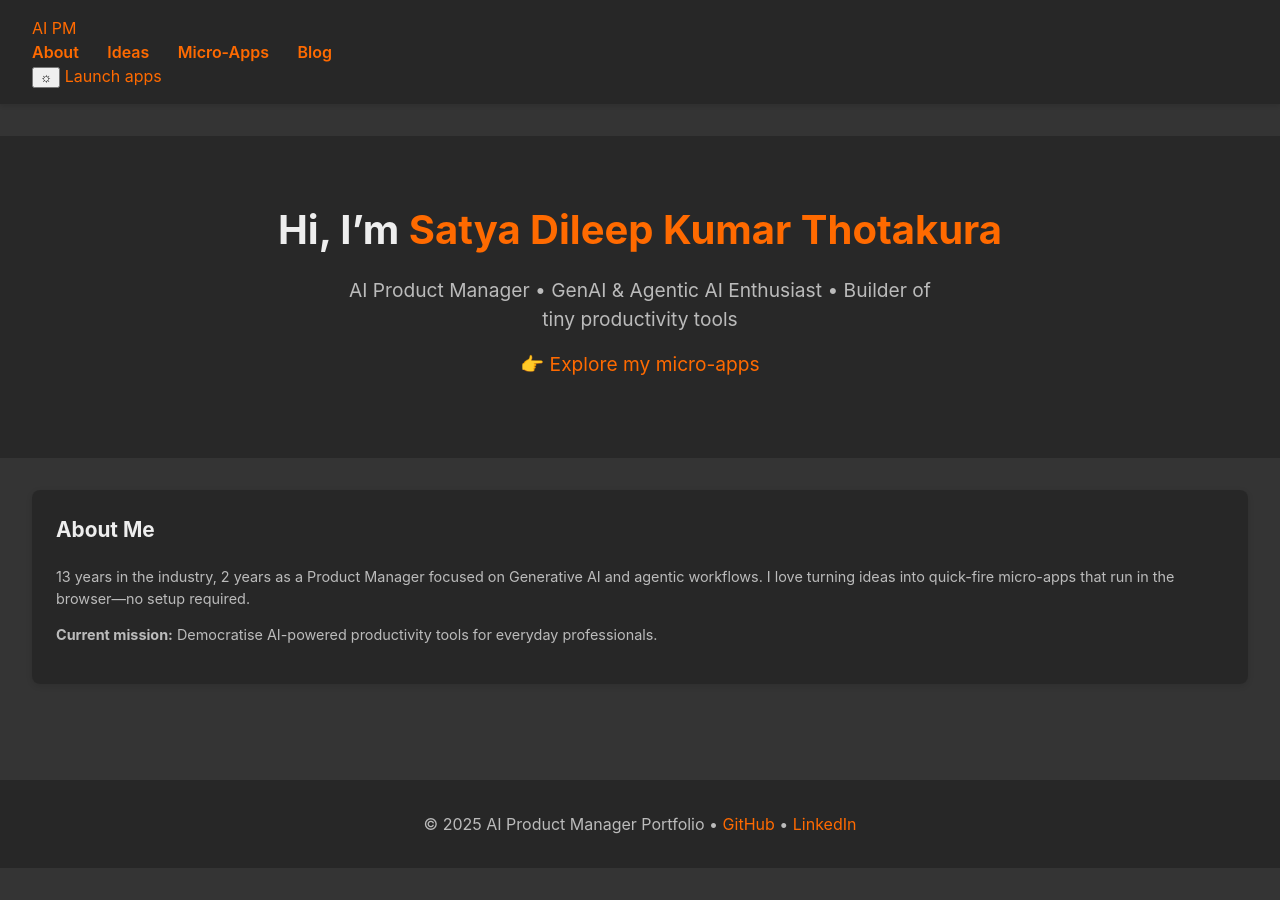
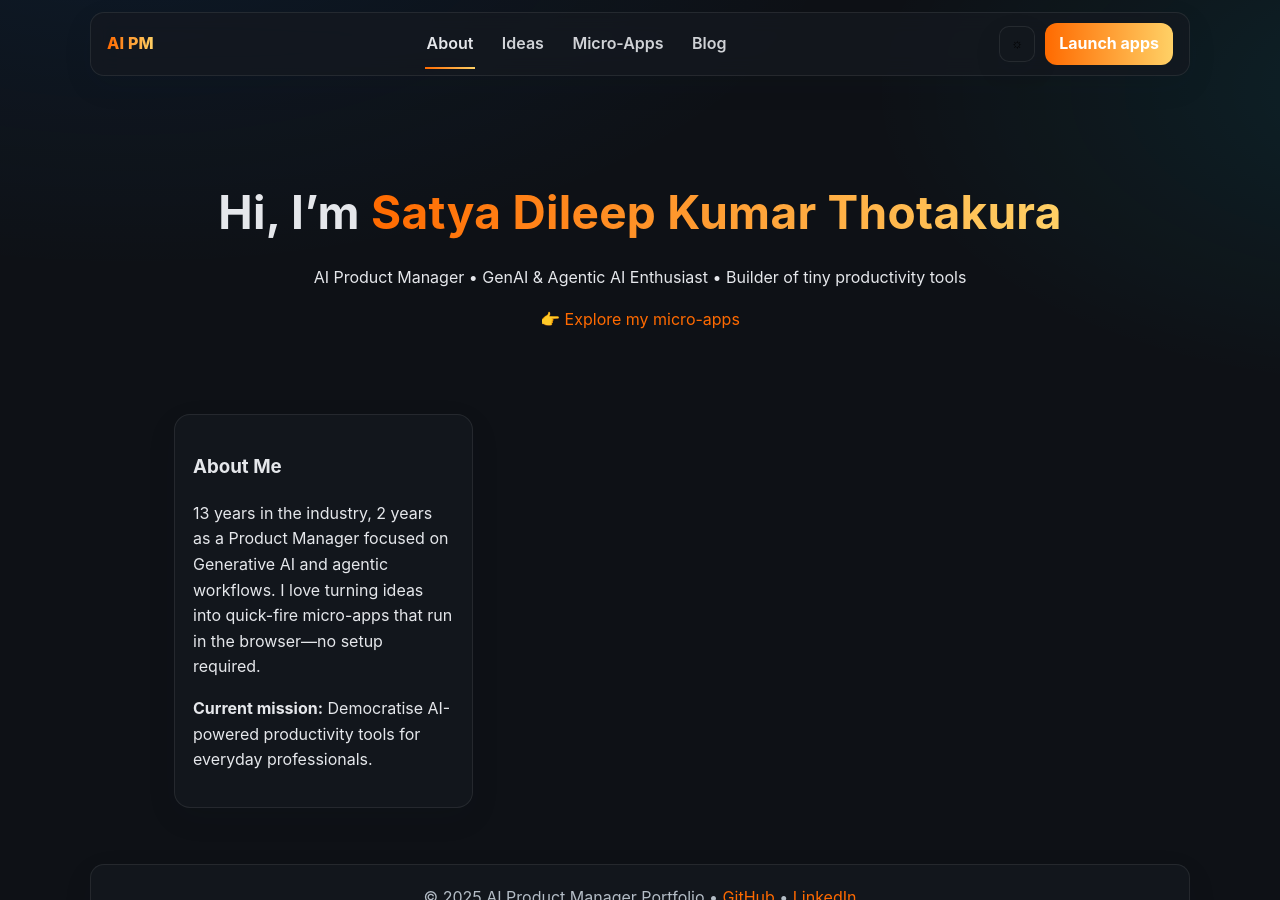
Before and after one commit to SatyaDileep/SatyaDileep.github.io, a Jekyll site: the page built from index.md, in a window 1280 px wide and 900 px high. Built offline with Jekyll 4.4.1, drawn with Linux system fonts in a browser that asks for light colours.

Commit message:
Update style.css

```diff
--- a/assets/css/style.css
+++ b/assets/css/style.css
@@ -1,85 +1,123 @@
-:root {
-  --bg: #f5f5f5;
-  --card-bg: #fff;
-  --primary: #0a84ff;
-  --text: #333;
-  --muted: #666;
+/* -------- Design tokens -------- */
+:root{
+  --bg: #f6f7fb;
+  --surface: rgba(255,255,255,0.85);
+  --text: #1f2937;
+  --muted:#6b7280;
+  --border: rgba(17,24,39,0.08);
+  --primary:#0a84ff;
+  --accent:#00eaff;
+  --radius:14px;
+  --shadow:0 10px 30px rgba(15,23,42,0.08);
 }
 
-/* -------------------------------------------------
-   Default (glass) styling
-   ------------------------------------------------- */
-body {
-  margin:0;
-  font-family:-apple-system,BlinkMacSystemFont,"Segoe UI",Roboto,sans-serif;
-  background: var(--bg);
-  color: var(--text);
-  line-height:1.5;
-}
-a {color:var(--primary);text-decoration:none;}
-a:hover {text-decoration:underline;}
-
-header {
-  background: var(--card-bg);
-  padding:1rem 2rem;
-  box-shadow:0 2px 4px rgba(0,0,0,.1);
-  position:sticky;top:0;z-index:10;
-}
-nav a {margin-right:1.5rem;font-weight:600;}
-
-.hero {
-  text-align:center;padding:4rem 1rem;background:var(--card-bg);margin-top:2rem;
-}
-.hero h1 {font-size:2.5rem;margin:0;}
-.hero p {font-size:1.2rem;color:var(--muted);max-width:600px;margin:1rem auto;}
-.primary {color:var(--primary);}
-
-.grid {
-  display:grid;grid-template-columns:repeat(auto-fill,minmax(280px,1fr));gap:1.5rem;padding:2rem;
-}
-.card {
-  background:var(--card-bg);border-radius:8px;padding:1.5rem;
-  box-shadow:0 2px 6px rgba(0,0,0,.1);transition:transform .2s;
-}
-.card:hover {transform:translateY(-4px);}
-.card.full {grid-column:1/-1;}
-.card h3 {margin-top:0;font-size:1.3rem;}
-.card p {color:var(--muted);font-size:.9rem;}
-
-.badge {
-  display:inline-block;padding:.2rem .6rem;background:var(--primary);
-  color:#fff;border-radius:4px;font-size:.75rem;margin-right:.5rem;
+/* Dark */
+body.dark{
+  --bg:#0e1116;
+  --surface:rgba(20,24,31,0.75);
+  --text:#e5e7eb;
+  --muted:#b4bdc6;
+  --border:rgba(255,255,255,0.08);
+  --primary:#ff6a00;
+  --accent:#ffd166;
 }
 
-.section-title {grid-column:1/-1;margin:0 0 -.5rem 0;}
-
-footer {
-  text-align:center;padding:2rem;background:var(--card-bg);
-  margin-top:4rem;color:var(--muted);
+/* Electrify */
+body.electrify{
+  --bg:#05050a;
+  --surface:rgba(10,10,14,0.65);
+  --text:#ffffff;
+  --muted:#a3a3a3;
+  --border:rgba(255,0,255,0.18);
+  --primary:#ff00ff;
+  --accent:#00fff0;
 }
 
-/* -------------------------------------------------
-   Dark‑glass variant – add `theme: dark` to any page
-   ------------------------------------------------- */
-body.dark {
-  --bg: rgba(30,30,30,0.9);
-  --card-bg: rgba(40,40,40,0.95);
-  --primary: #ff6a00;
-  --text: #eee;
-  --muted: #bbb;
+/* -------- Page base -------- */
+*{box-sizing:border-box}
+html,body{height:100%}
+body{
+  margin:0;
+  font:16px/1.6 -apple-system,BlinkMacSystemFont,"Segoe UI",Roboto,Inter,system-ui,sans-serif;
+  color:var(--text);
+  background:
+    radial-gradient(1200px 600px at 10% -10%, rgba(10,132,255,0.08), transparent 60%),
+    radial-gradient(900px 500px at 110% 10%, rgba(0,234,255,0.08), transparent 60%),
+    var(--bg);
 }
-body.dark header,
-body.dark footer,
-body.dark .card {backdrop-filter:blur(10px);}
+a{color:var(--primary);text-decoration:none}
+a:hover{opacity:.9}
 
-/* -------------------------------------------------
-   Electrify variant – add `theme: electrify` to any page
-   ------------------------------------------------- */
-body.electrify {
-  --bg: #0a0a0a;
-  --card-bg: #111;
-  --primary: #ff00ff;
-  --text: #fff;
-  --muted: #aaa;
+.container{max-width:980px;margin:0 auto;padding:24px}
+
+/* -------- Glass helpers -------- */
+.glass{
+  background:var(--surface);
+  backdrop-filter: blur(10px) saturate(120%);
+  -webkit-backdrop-filter: blur(10px) saturate(120%);
+  border:1px solid var(--border);
+  box-shadow:var(--shadow);
+  border-radius:var(--radius);
 }
-body.electrify .card {box-shadow:0 0 12px rgba(255,0,255,0.4);}
+
+/* -------- Header / Nav -------- */
+.site-header{
+  position:sticky;top:0;z-index:20;
+  display:flex;align-items:center;justify-content:space-between;
+  margin:12px auto 0;max-width:1100px;padding:10px 16px;
+}
+.brand{
+  font-weight:800;letter-spacing:.2px;
+  background:linear-gradient(90deg,var(--primary),var(--accent));
+  -webkit-background-clip:text;background-clip:text;color:transparent;
+}
+.site-nav a{
+  position:relative;display:inline-block;margin:0 10px;padding:6px 2px;
+  color:var(--text);font-weight:600;opacity:.9;transition:opacity .2s ease,color .2s ease;
+}
+.site-nav a::after{
+  content:"";position:absolute;left:0;right:0;bottom:-6px;height:2px;width:0;
+  background:linear-gradient(90deg,var(--primary),var(--accent));
+  transition:width .22s ease;
+}
+.site-nav a:hover::after,.site-nav a.active::after{width:100%}
+.site-nav a.active{opacity:1}
+
+/* Header actions */
+.actions{display:flex;align-items:center;gap:10px}
+.icon-btn{
+  width:36px;height:36px;border-radius:10px;border:1px solid var(--border);
+  background:var(--surface);cursor:pointer;box-shadow:var(--shadow);
+}
+.cta{
+  display:inline-block;padding:8px 14px;border-radius:12px;
+  background:linear-gradient(90deg,var(--primary),var(--accent));color:#fff;font-weight:700;
+}
+
+/* -------- Hero & cards -------- */
+.hero{
+  margin:28px auto 0;max-width:1100px;padding:48px 24px;text-align:center;
+}
+.hero h1{
+  margin:0 0 10px;font-size:clamp(28px,6vw,46px);
+  letter-spacing:.3px;
+}
+.hero .primary{
+  background:linear-gradient(90deg,var(--primary),var(--accent));
+  -webkit-background-clip:text;background-clip:text;color:transparent;
+}
+.grid{
+  display:grid;grid-template-columns:repeat(auto-fill,minmax(280px,1fr));
+  gap:18px;margin-top:18px;
+}
+.card{
+  padding:18px;border-radius:16px;border:1px solid var(--border);
+  background:var(--surface);box-shadow:var(--shadow);transition:transform .2s ease, box-shadow .2s ease;
+}
+.card:hover{transform:translateY(-3px);box-shadow:0 16px 40px rgba(0,0,0,0.12)}
+.badge{display:inline-block;background:var(--primary);color:#fff;border-radius:10px;padding:.18rem .55rem;font-size:.75rem}
+
+/* -------- Footer -------- */
+.site-footer{
+  max-width:1100px;margin:32px auto;padding:20px 16px;text-align:center;color:var(--muted);
+}
```
